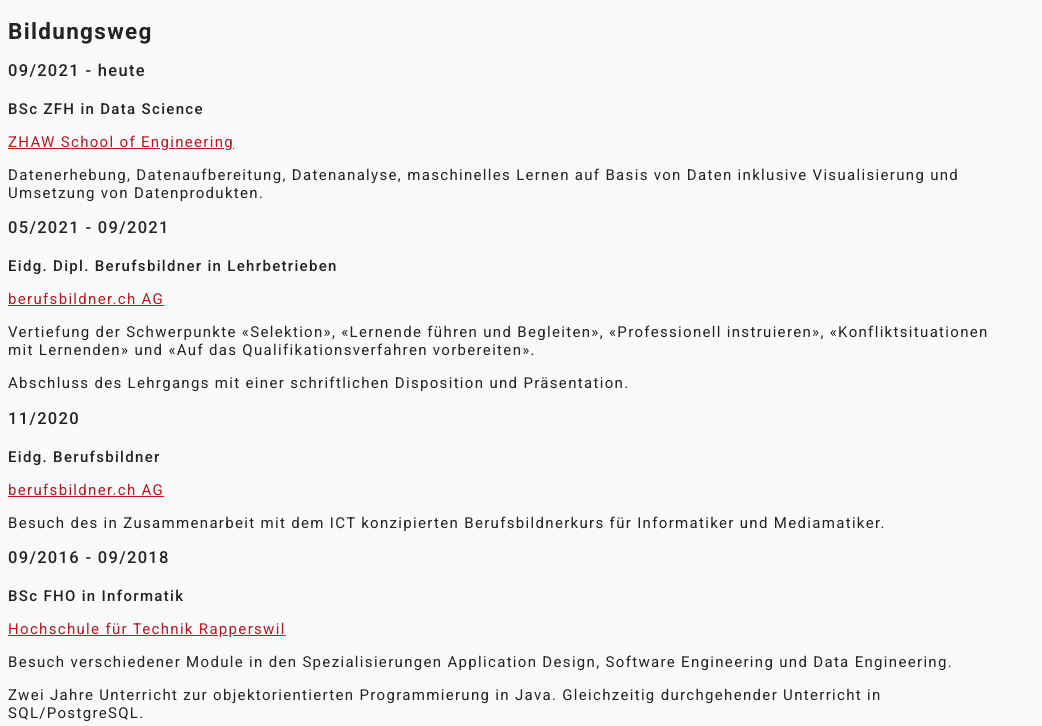
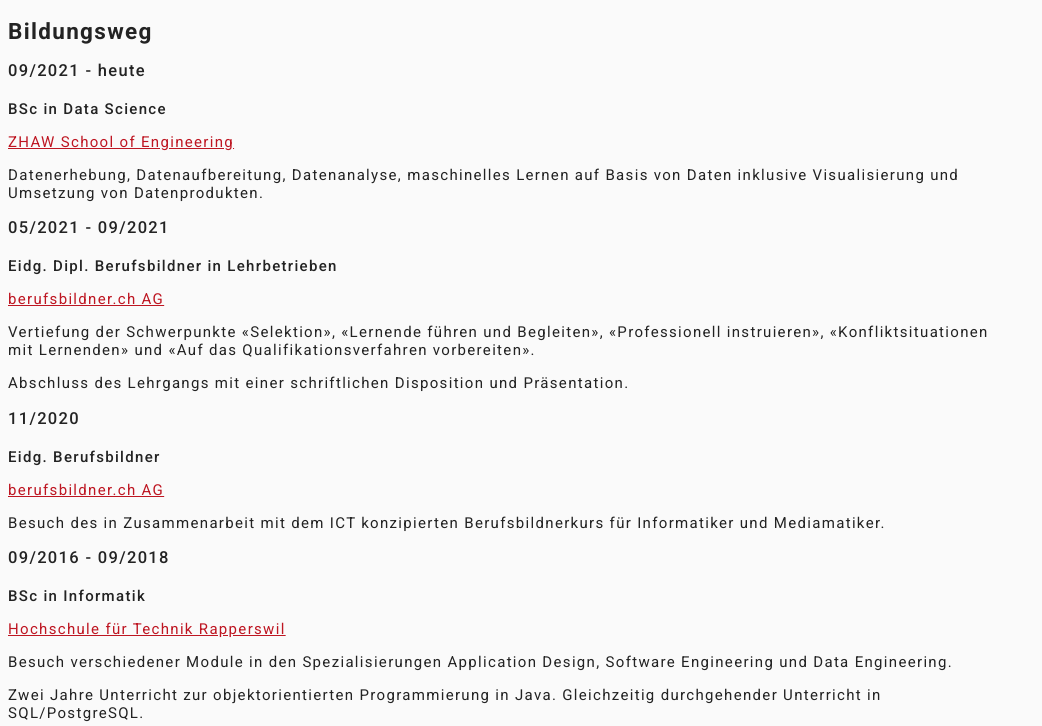
Before and after one commit to cgurtner/CGU, a PHP site: page /index.php?page=werdegang in a window 1280 px wide. Shown: the part 1351-2077 px from the top of the page, without its empty margins (0-1042 px from the left). Run offline with PHP 8.4, Linux system fonts and the light colour scheme; data that the repository does not hold is empty; style sheets or scripts are compiled from the project's sources; some libraries are stand-ins or nearby versions.

Commit message:
remove ZFH, FHO from BSc name

```diff
--- a/php/web/content/page/werdegang.php
+++ b/php/web/content/page/werdegang.php
@@ -133,7 +133,7 @@
                                 <div class="col-12 col-sm-8">
                                     <section>
                                         <header>
-                                            <h4 class="inline">BSc ZFH in Data Science</h4>
+                                            <h4 class="inline">BSc in Data Science</h4>
                                         </header>
                                         <p><a href="https://zhaw.ch/" target="_blank"
                                               rel="noreferrer">ZHAW School of Engineering</a></p>
@@ -206,7 +206,7 @@
                                 <div class="col-12 col-sm-8">
                                     <section>
                                         <header>
-                                            <h4 class="inline">BSc FHO in Informatik</h4>
+                                            <h4 class="inline">BSc in Informatik</h4>
                                         </header>
                                         <p><a href="https://www.hsr.ch/" target="_blank"
                                               rel="noreferrer">Hochschule für Technik Rapperswil</a></p>
```
